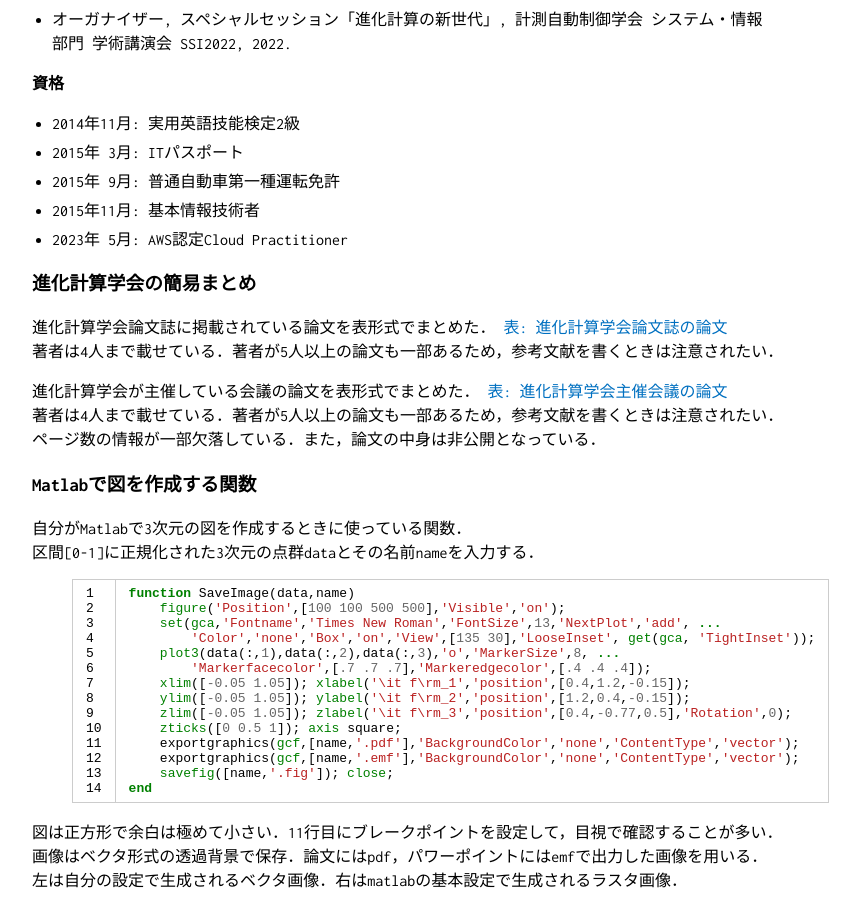
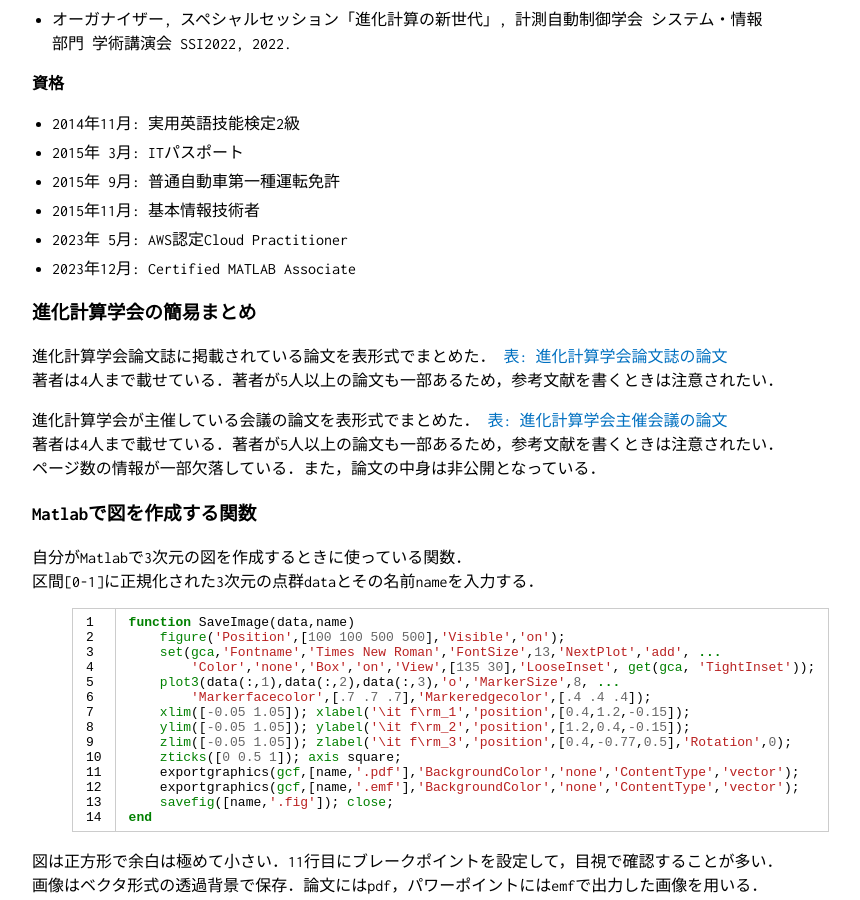
Before and after one commit to tomtkg/tomtkg.github.io, a Jekyll site: the page built from memo.md, in a window 1280 px wide and 900 px high, scrolled down 1677 px. Shown: the whole window, without its empty margins (228-1088 px from the left). Built offline with Jekyll 4.4.1, drawn with Linux system fonts in a browser that asks for light colours; some of the changed lines change nothing that is shown.

Commit message:
Update memo.md

```diff
--- a/memo.md
+++ b/memo.md
@@ -97,7 +97,7 @@ Tomoaki Takagi received the B.E., M.E., and Ph.D. degrees from The University of
   <li><a href="https://qiita.com/tomtkg/items/a489006b85f5fb9896aa" target="_blank">TypeScript × React-Tutorial: Tic-Tac-Toe / 三目並べ</a></li>
   <li><a href="https://qiita.com/tomtkg/items/380fc28d21e7b126f0b3" target="_blank">TypeScript × React-Tutorial: Tic-Tac-Toe / 三目並べ Extra</a></li>
   <li><a href="https://qiita.com/tomtkg/items/3e6173a231fdbe463302" target="_blank">TypeScript × React-Tutorial: Tic-Tac-Toe / 三目並べ Deploy</a></li>
-  <li><a href="https://qiita.com/tomtkg/items/3e6173a231fdbe463302" target="_blank">MATLABでGIFアニメーションを作成するベストプラクティス</a></li>
+  <li><a href="https://qiita.com/tomtkg/items/b4a40570f846988fafdc" target="_blank">MATLABでGIFアニメーションを作成するベストプラクティス</a></li>
 </ul>
 </details>
 <p></p>
@@ -156,6 +156,7 @@ Tomoaki Takagi received the B.E., M.E., and Ph.D. degrees from The University of
 - 2015年 9月: 普通自動車第一種運転免許
 - 2015年11月: 基本情報技術者
 - 2023年 5月: AWS認定Cloud Practitioner
+- 2023年12月: Certified MATLAB Associate
 
 ### 進化計算学会の簡易まとめ
 進化計算学会論文誌に掲載されている論文を表形式でまとめた． [表: 進化計算学会論文誌の論文](data/tjpnsec){:target="_blank"}
```
